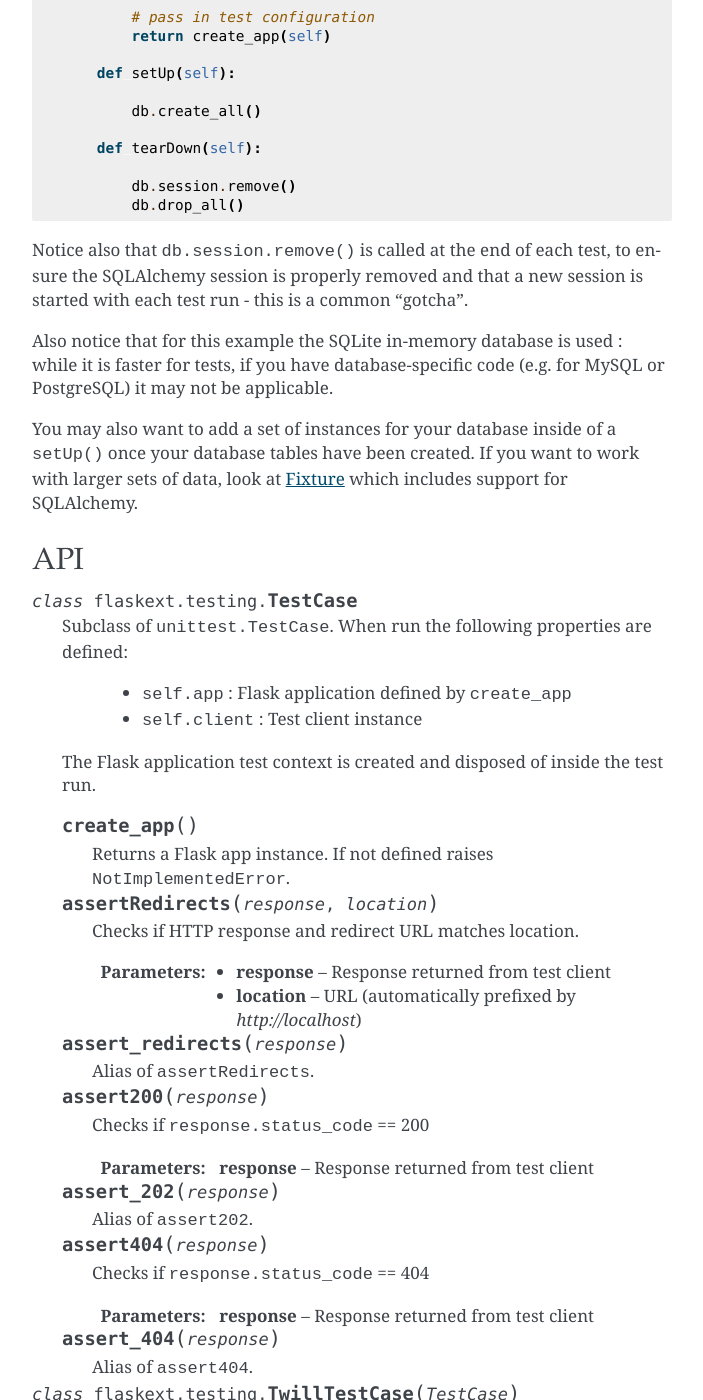
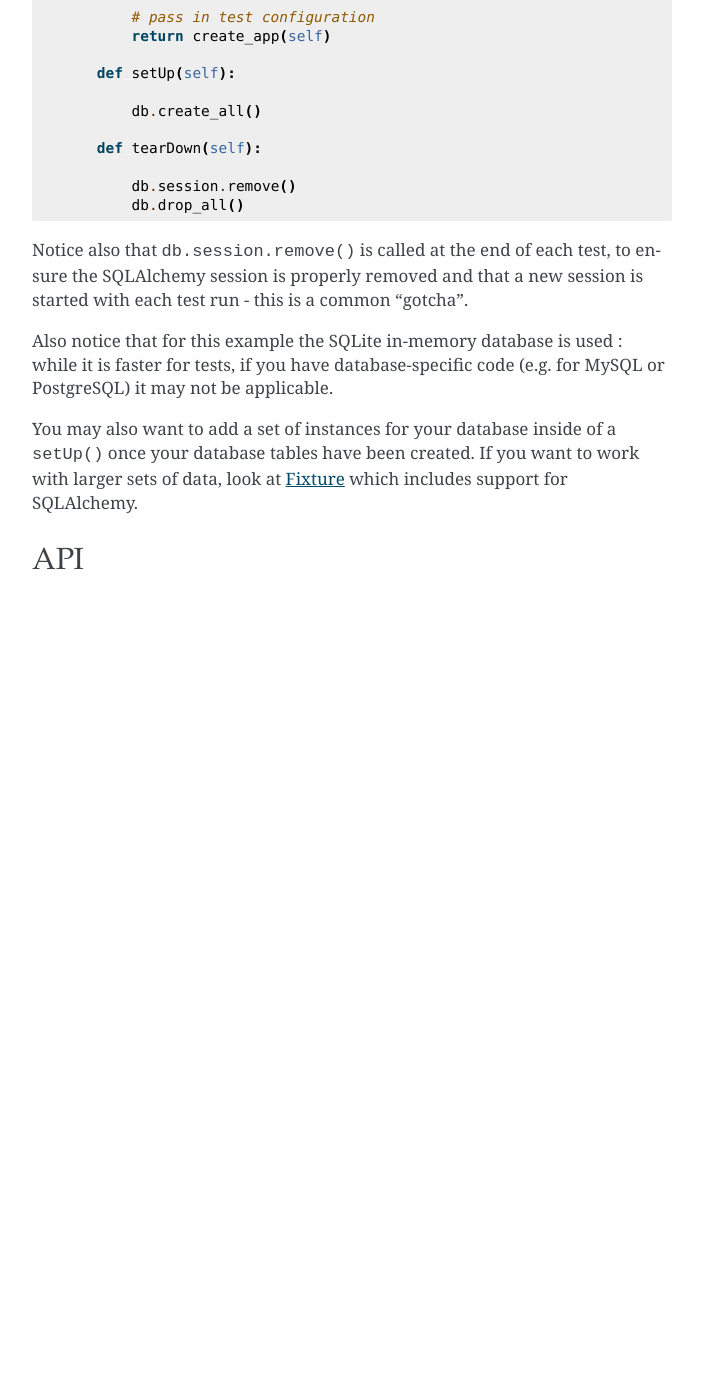
Before and after one commit to jarus/flask-testing, a Sphinx documentation site: the page built from docs/index.rst, in a window 1280 px wide and 1400 px high, scrolled down 2174 px. Shown: the whole window, without its empty margins (288-991 px from the left). Built offline with Sphinx 7.4.7, drawn with Linux system fonts in a browser that asks for light colours; after the commit the page ends 2804 px from its top, so only the background shows below that; some of the changed text lies outside the part shown.

Commit message:
docs changes

```diff
--- a/docs/index.rst
+++ b/docs/index.rst
@@ -74,7 +74,7 @@ a command line interface. You can use it in conjunction with ``TwillTestCase`` t
 functional tests for your views.
 
 ``TwillTestCase`` is a subclass of ``TestCase``. It sets up `Twill`_ for use with your test
-cases. See the API below for details.
+cases. See the `API`_ below for details.
 
 Testing with SQLAlchemy
 -----------------------
@@ -126,74 +126,6 @@ API
 
 .. module:: flaskext.testing
 
-.. class:: TestCase
-
-    Subclass of ``unittest.TestCase``. When run the following properties are defined:
-
-        * ``self.app`` : Flask application defined by ``create_app``
-        * ``self.client`` : Test client instance
-
-    The Flask application test context is created and disposed of inside the test run.
-
-    .. method:: create_app()
-
-        Returns a Flask app instance. If not defined raises ``NotImplementedError``.
-
-    .. method:: assertRedirects(response, location)
-
-        Checks if HTTP response and redirect URL matches location.
-
-        :param response: Response returned from test client
-        :param location: URL (automatically prefixed by `http://localhost`)
-
-    .. method:: assert_redirects(response)
-
-        Alias of ``assertRedirects``.
-
-    .. method:: assert200(response)
-
-        Checks if ``response.status_code`` == 200
-
-        :param response: Response returned from test client
-
-    .. method:: assert_202(response)
-
-        Alias of ``assert202``.
-
-    .. method:: assert404(response)
-
-        Checks if ``response.status_code`` == 404
-
-        :param response: Response returned from test client
-
-    .. method:: assert_404(response)
-
-        Alias of ``assert404``.
-
-.. class:: TwillTestCase(TestCase)
-
-    Subclass of ``TestCase`` with additional functionality
-    for managing `Twill`_. Handles WSGI intercept inside each
-    test.
-
-    A ``browser`` instance is created with each setup, which is a `Twill`_ browser instance.
-
-    .. attribute:: twill_scheme
-
-        HTTP scheme used by `Twill`_ (default **http**)
-
-    .. attribute:: twill_host
-
-        HTTP host used by `Twill`_ (default **127.0.0.1**)
-
-    .. attribute:: twill_port
-
-        HTTP port used by `Twill`_ (default **5000**)
-
-    .. method:: make_twill_url(url)
-
-        Creates an absolute URL based on the `Twill`_ URL attributes.
-
 
 .. _Flask: http://flask.pocoo.org
 .. _Bitbucket: http://bitbucket.org/danjac/flask-testing
```
Also changed, not shown: 1 other file.
